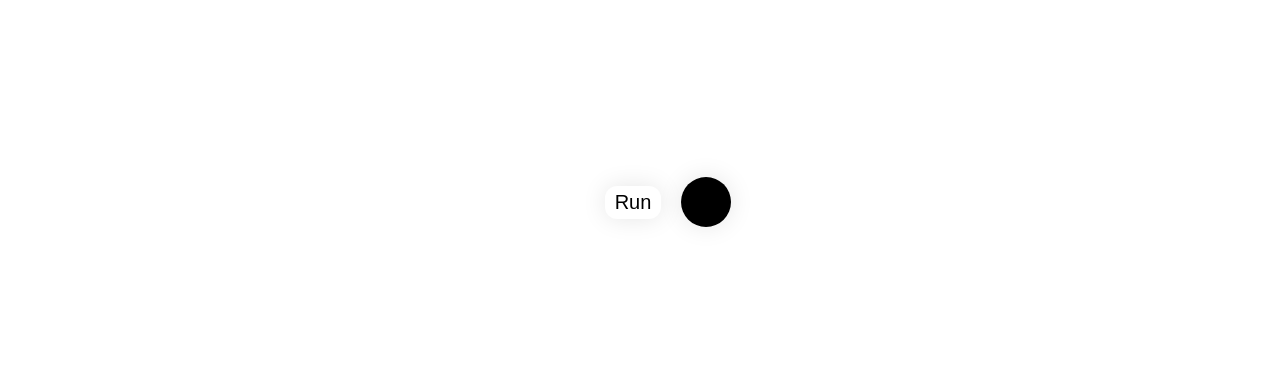
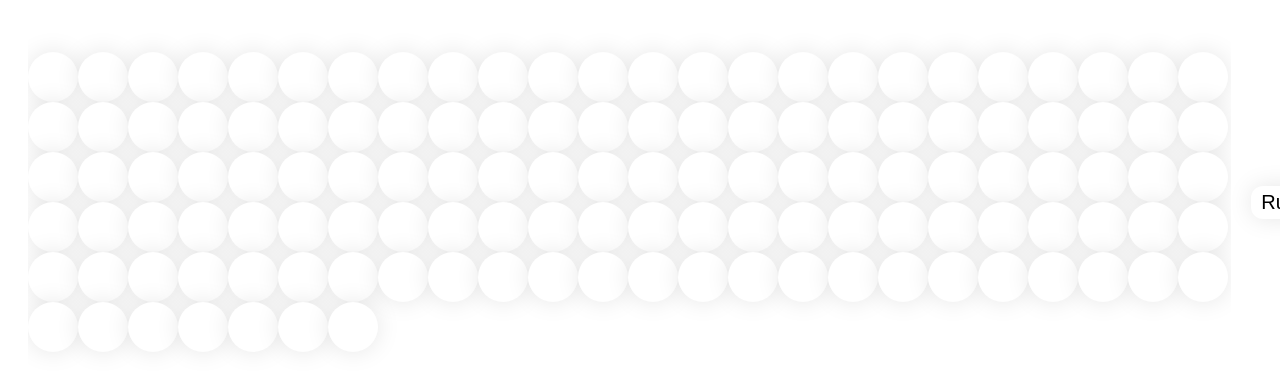
Before and after one commit to RVernetti/game_of_life_hexa, a Next.js app: page / in a window 1280 px wide. Shown: the part 226-610 px from the top of the page. Built offline with nearby package versions, Linux system fonts and the light colour scheme.

Commit message:
grid test on home page

```diff
--- a/app/page.tsx
+++ b/app/page.tsx
@@ -2,17 +2,18 @@
 
 import React from 'react'
 import styles from './page.module.css'
-import { Button, Cell } from '@/components/atoms'
+import { Grid } from '@/components/molecules'
+import { Button } from '@/components/atoms'
 
 
 const HomePage = () => {
 
   return (
     <div className={styles.layout}>
+      <Grid/>
       <Button onClick={() => console.log('Button clicked')}>
         Run
       </Button>
-      <Cell onClick={() => console.log('Cell clicked')} living/>
     </div>
   )
 }
```
